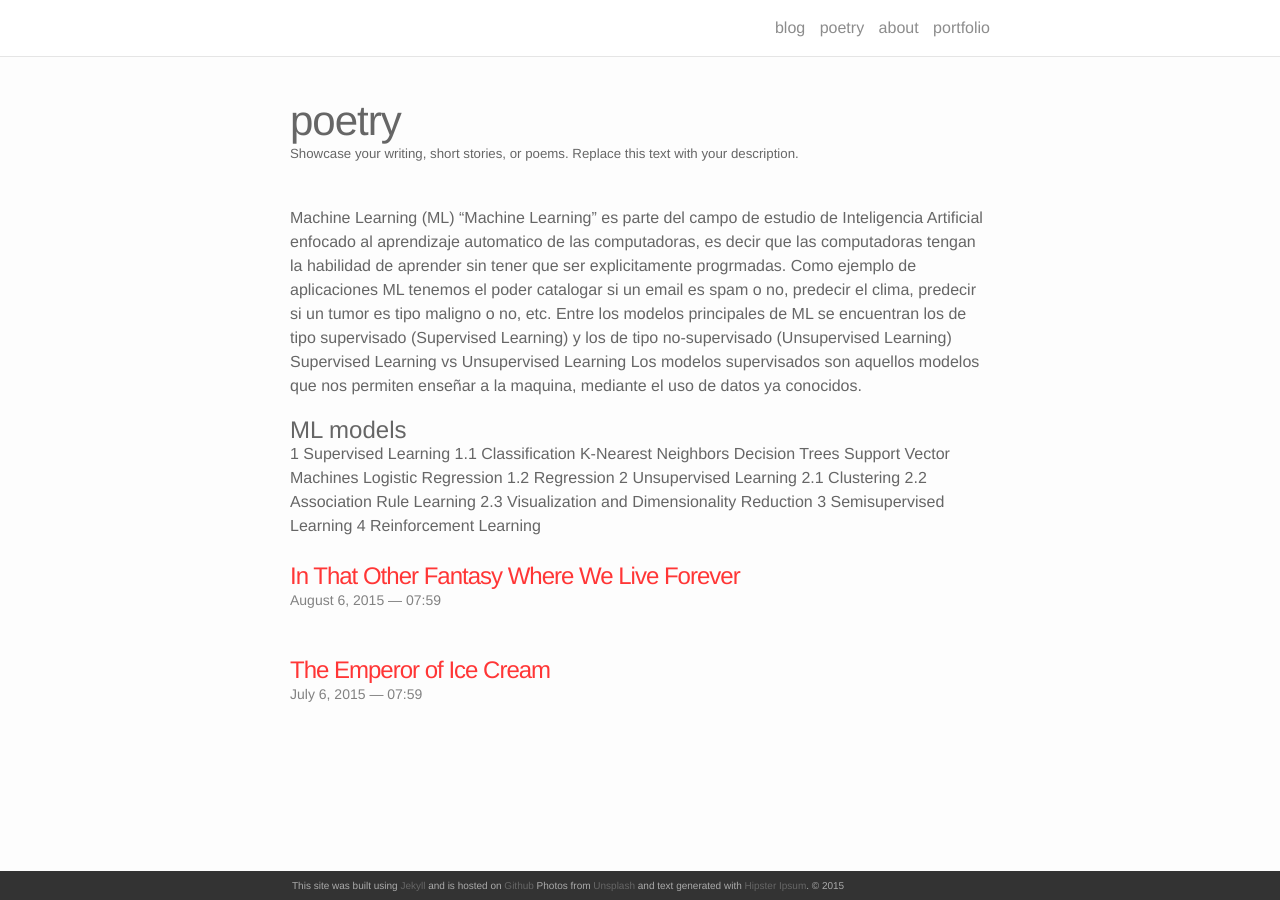
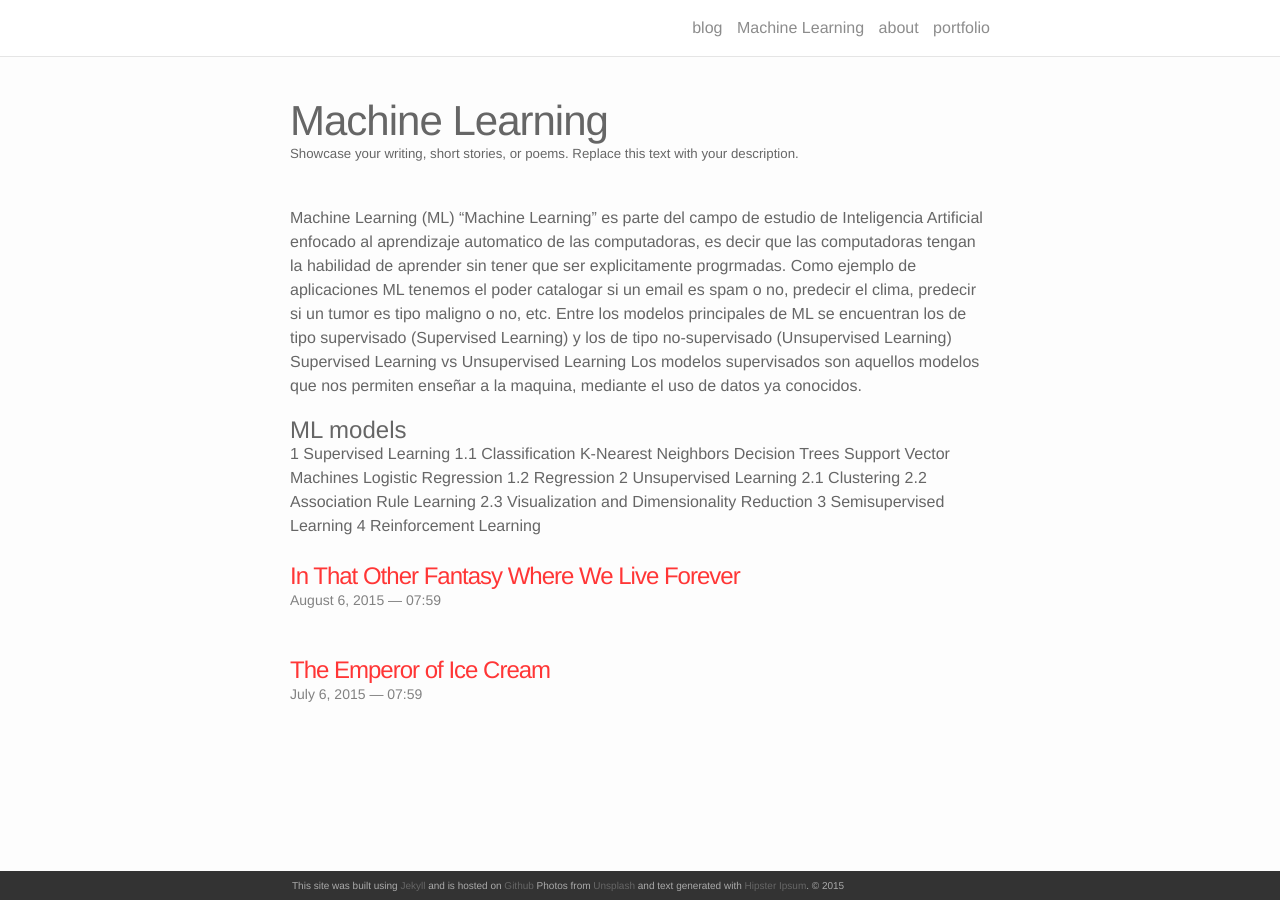
Before and after one commit to Aracelimp/AI-study-guide, a Jekyll site: the page built from ML.md, in a window 1280 px wide. Built offline with Jekyll 4.4.1, drawn with Linux system fonts in a browser that asks for light colours; nearby versions of some CDN libraries.

Commit message:
Update ML.md

```diff
--- a/ML.md
+++ b/ML.md
@@ -1,7 +1,7 @@
 ---
 layout: page
 permalink: /ML/
-title: poetry
+title: Machine Learning
 description: Showcase your writing, short stories, or poems. Replace this text with your description.
 ---
 
```
